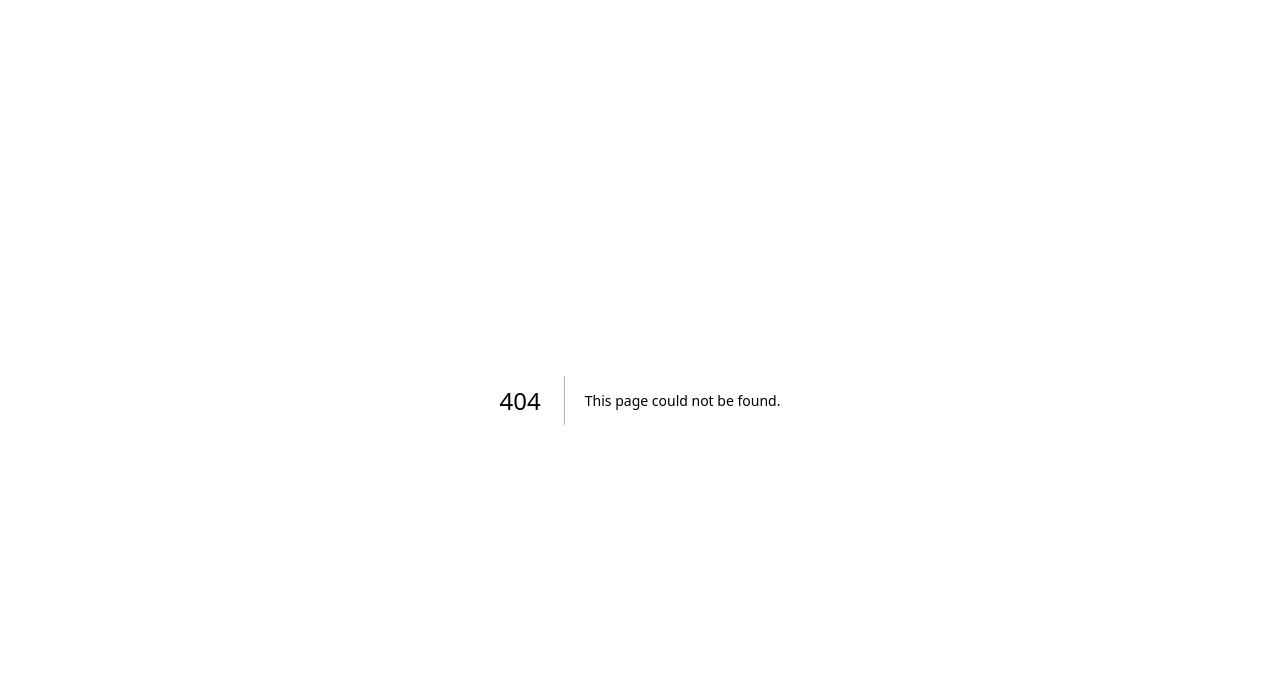
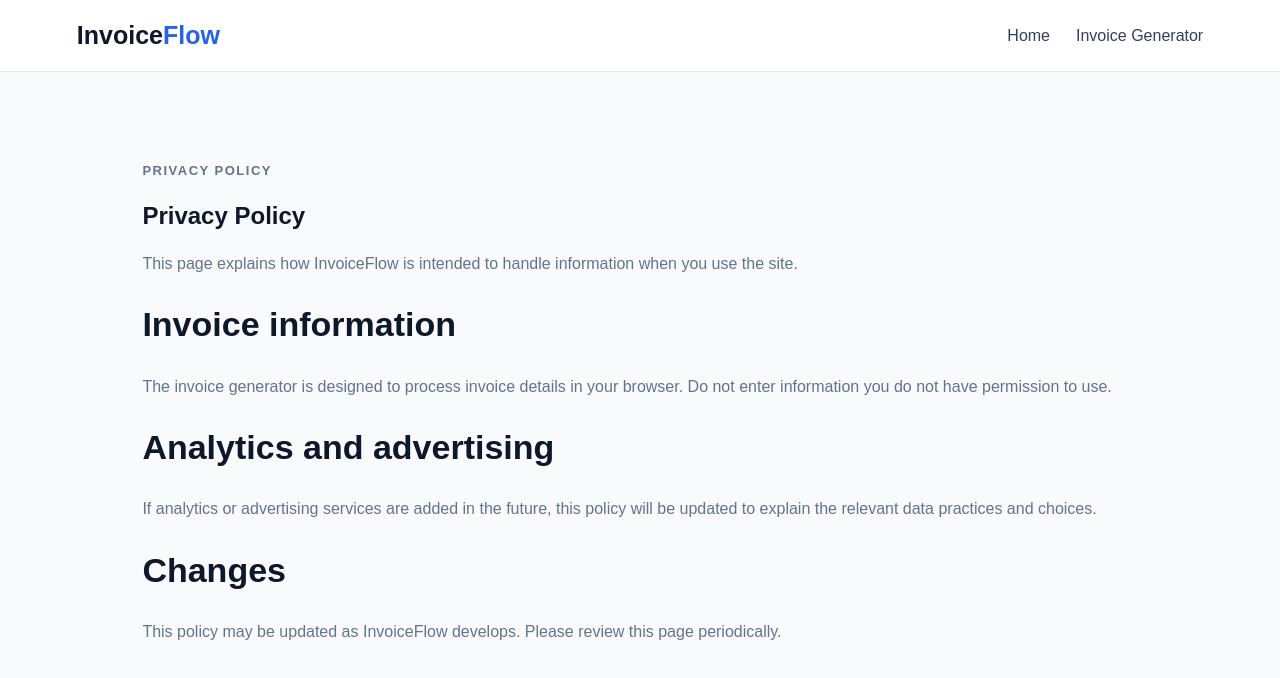
Before and after one commit to wakilmustaqeem/invoiceflow, a Next.js app: page /privacy-policy in a window 1280 px wide. Before the commit this address had no page. Shown: the top 678 px of the page. Built offline with nearby package versions, Linux system fonts and the light colour scheme.

Commit message:
feat: add privacy policy page

```diff
--- /dev/null
+++ b/app/privacy-policy/page.tsx
@@ -0,0 +1,3 @@
+import Link from 'next/link';
+export const metadata={title:'Privacy Policy | InvoiceFlow',description:'InvoiceFlow privacy policy and information about browser-based invoice data.'};
+export default function Privacy(){return <main><header className="nav"><div className="brand">Invoice<span>Flow</span></div><nav><Link href="/">Home</Link><Link href="/invoice-generator">Invoice Generator</Link></nav></header><section className="content"><p className="eyebrow">PRIVACY POLICY</p><h1>Privacy Policy</h1><p>This page explains how InvoiceFlow is intended to handle information when you use the site.</p><h2>Invoice information</h2><p>The invoice generator is designed to process invoice details in your browser. Do not enter information you do not have permission to use.</p><h2>Analytics and advertising</h2><p>If analytics or advertising services are added in the future, this policy will be updated to explain the relevant data practices and choices.</p><h2>Changes</h2><p>This policy may be updated as InvoiceFlow develops. Please review this page periodically.</p></section></main>}
```
